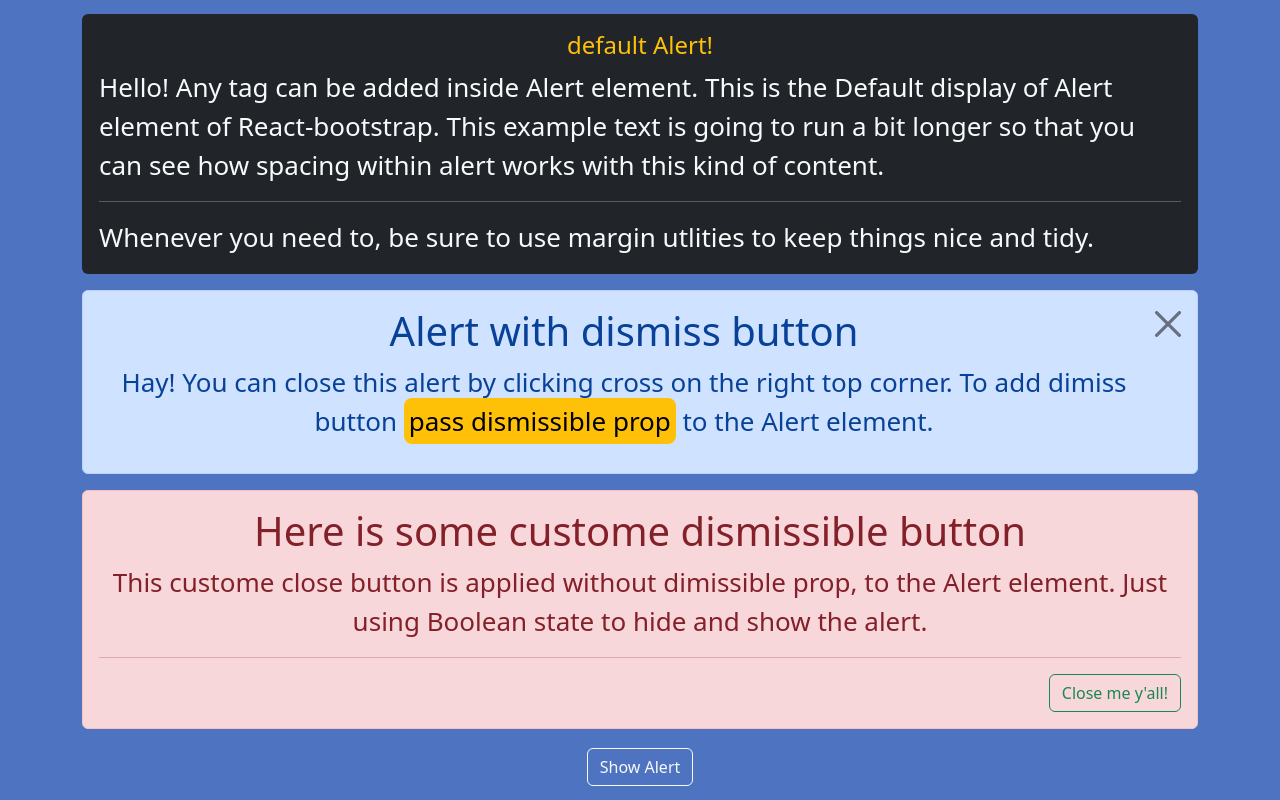
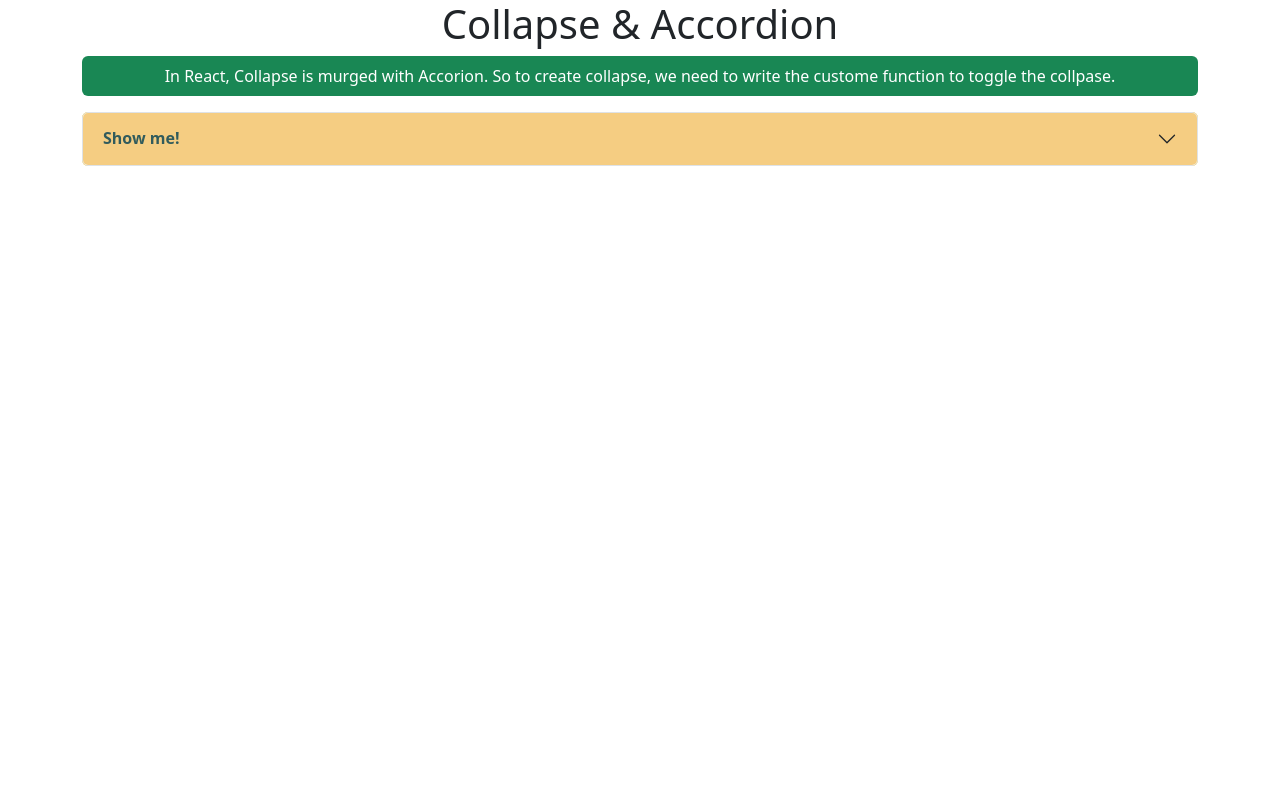
Before and after one commit to AjayPoland/bootstrap-practise, a React (Create React App) app: page / in a window 1280 px wide. Built offline with nearby package versions, Linux system fonts and the light colour scheme.

Commit message:
add files and folder to the project
add folder is css and files are collapseaccordion js and css

```diff
--- a/src/App.js
+++ b/src/App.js
@@ -1,11 +1,13 @@
 import "./App.css";
 import DemoAlert from "./component/Alert";
+import CollapseAccordion from "./component/CollapseAccordion";
 
 
 function App() {
   return (
     <div className="App">
-      <header className="App-header"><DemoAlert/></header>
+      {/* <header className="App-header"><DemoAlert/></header> */}
+      <CollapseAccordion/>
     </div>
   );
 }
--- a/src/component/Alert.js
+++ b/src/component/Alert.js
@@ -12,9 +12,9 @@ const initalObj = {
 const reducer = (state, action) => {
   switch (action.type) {
     case "CloseOne":
-      return {...initalObj, alert_one: !state.alert_one };
+      return {...state,alert_one: !state.alert_one };
     case "CloseTwo":
-      return {...initalObj, alert_two: !state.alert_two };
+      return {...state, alert_two: !state.alert_two };
   }
 };
 export default function DemoAlert() {
@@ -62,6 +62,7 @@ export default function DemoAlert() {
             Show Alert
           </Button>
         )}
+        {JSON.stringify(state)}
         <Alert show={state.alert_two} variant="danger">
         <h1>Here is some custome dismissible button</h1>
         <p>This custome close button is applied without dimissible prop, to the Alert element. Just using Boolean state to hide and show the alert.</p>
--- /dev/null
+++ b/src/component/CollapseAccordion.js
@@ -0,0 +1,34 @@
+import React from "react";
+import Accordion from "react-bootstrap/Accordion";
+//for react-bootstrap element css
+import "bootstrap/dist/css/bootstrap.min.css";
+//external css for accordion.header.
+import "../css/collapse_accordion.css"
+
+// for Normal bootstrap css
+export default function CollapseAccordion() {
+  return (
+    <div>
+      <div className="container ">
+        <h1>Collapse & Accordion</h1>
+        <p className="text-bg-success rounded-2 p-2">
+          In React, Collapse is murged with Accorion. So to create collapse, we
+          need to write the custome function to toggle the collpase.
+        </p>
+      </div>
+      <div className="container">
+        <Accordion className='rounded bg-warning'>
+          <Accordion.Item eventKey='0' >
+            <Accordion.Header>Show me!</Accordion.Header>
+            <Accordion.Body className='text-bg-success'>
+              I am the Accordion Created using React Accordion element. It is
+              quite easy to create collapse as accordion in create. There is
+              nothing to deal with data-bs-toggle or target in React while
+              creating collpase. <hr /> Hope you Like it. <br /> Thank you!
+            </Accordion.Body>
+          </Accordion.Item>
+        </Accordion>
+      </div>
+    </div>
+  );
+}
--- /dev/null
+++ b/src/css/collapse_accordion.css
@@ -0,0 +1,6 @@
+.accordion-button{
+    border-color: hsl(32, 61%, 57%);
+    background-color: rgb(245, 205, 130);
+    color:rgb(49, 91, 92);
+    font-weight: bold;
+}
```
